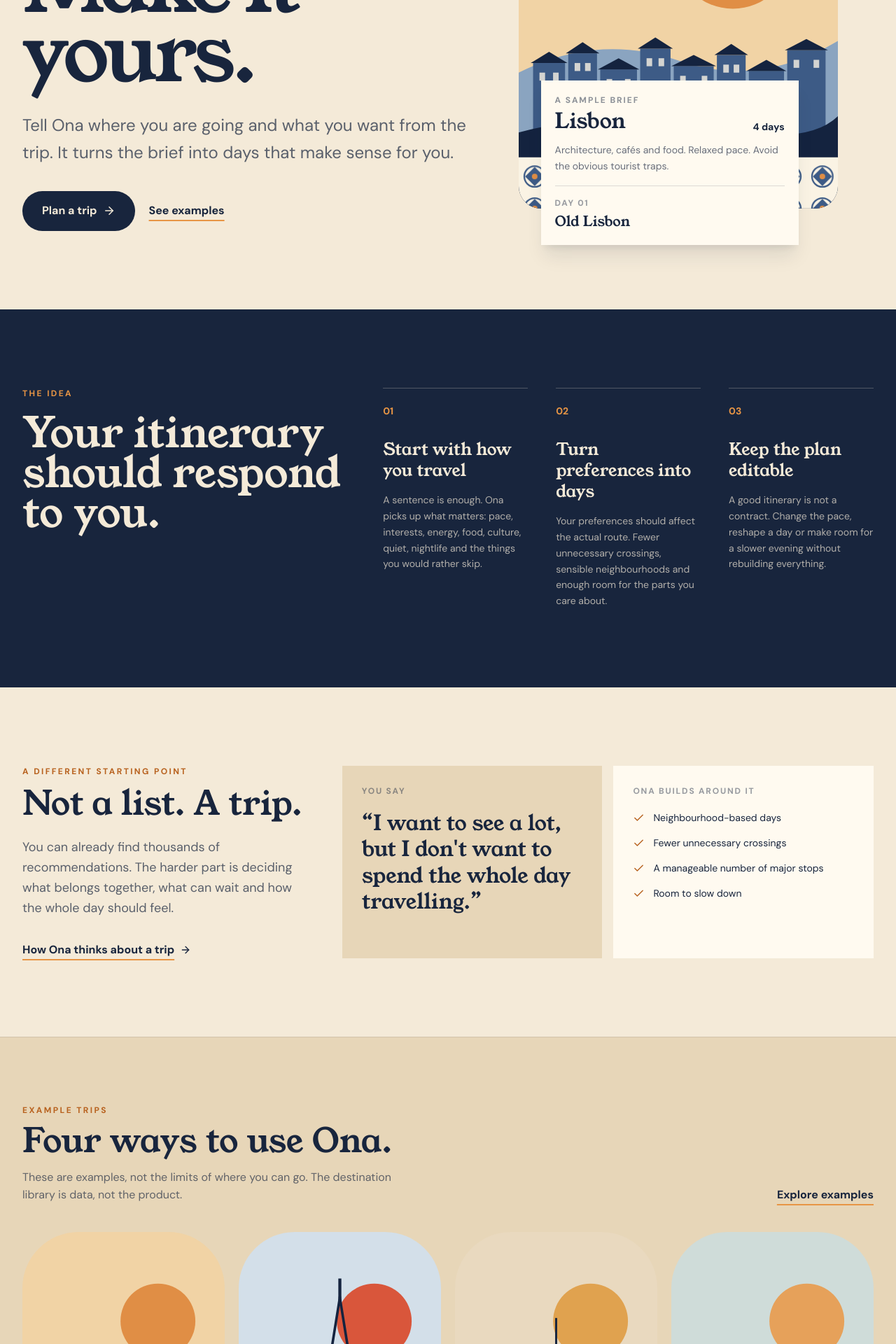
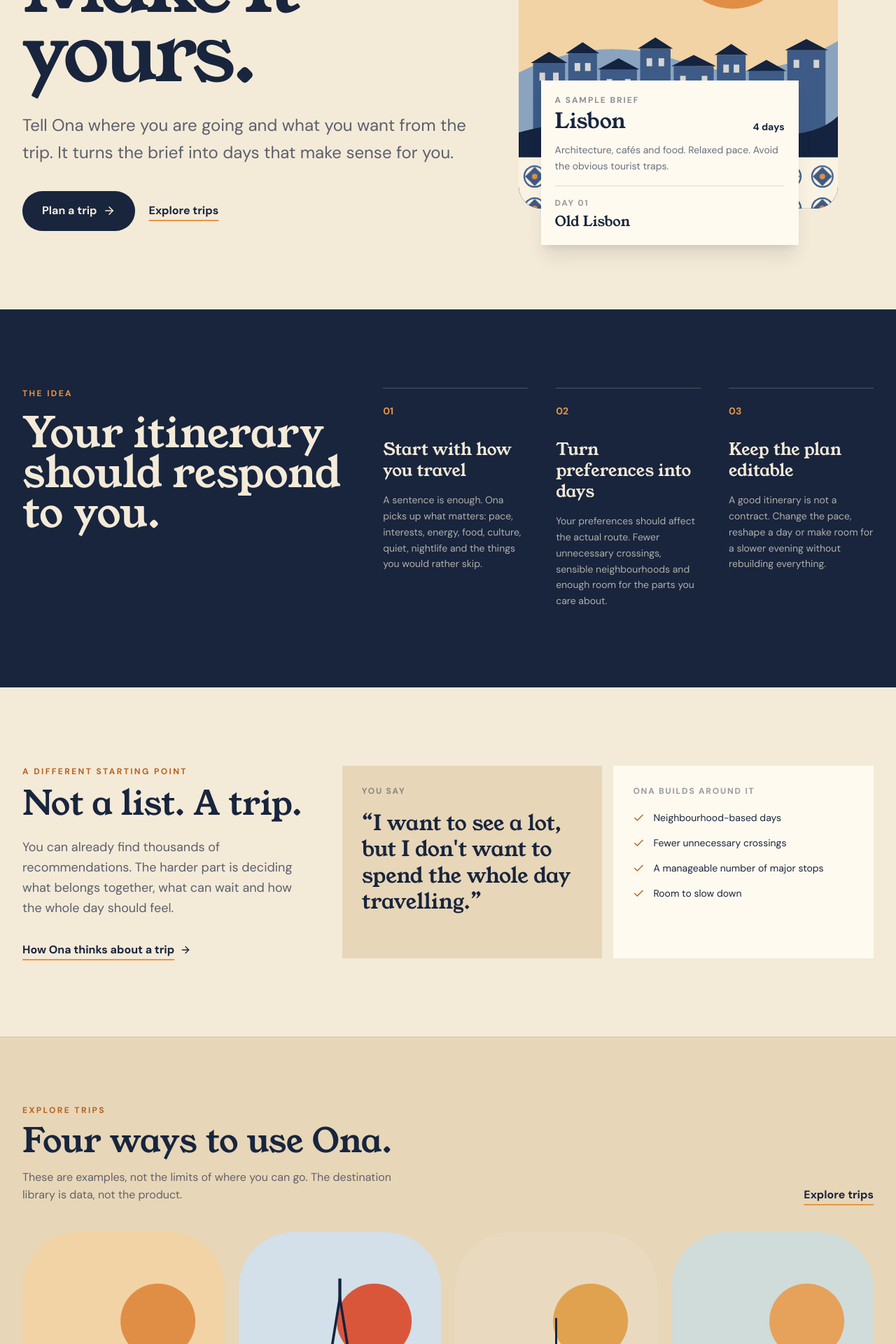
Before and after one commit to Wuraola-Adebisi/Ona, a React (Vite) app: page / in a window 1280 px wide. Shown: the part 465-2385 px from the top of the page at 70% size. Built offline with nearby package versions, Linux system fonts and the light colour scheme.

Commit message:
simplify home navigation language

```diff
--- a/src/pages/Home.tsx
+++ b/src/pages/Home.tsx
@@ -32,7 +32,7 @@ export default function Home() {
                 Plan a trip <ArrowRight size={18} />
               </Link>
               <Link to="/examples" className="font-bold underline decoration-sun decoration-2 underline-offset-8">
-                See examples
+                Explore trips
               </Link>
             </div>
           </div>
@@ -118,11 +118,11 @@ export default function Home() {
         <div className="mx-auto max-w-7xl px-5 py-20 sm:px-8 lg:py-24">
           <div className="flex flex-col justify-between gap-5 md:flex-row md:items-end">
             <div>
-              <p className="text-xs font-bold uppercase tracking-[0.2em] text-sun-deep">Example trips</p>
+              <p className="text-xs font-bold uppercase tracking-[0.2em] text-sun-deep">Explore trips</p>
               <h2 className="mt-3 font-display text-5xl leading-none">Four ways to use Ona.</h2>
               <p className="mt-4 max-w-xl text-navy/65">These are examples, not the limits of where you can go. The destination library is data, not the product.</p>
             </div>
-            <Link to="/examples" className="font-bold underline decoration-sun decoration-2 underline-offset-8">Explore examples</Link>
+            <Link to="/examples" className="font-bold underline decoration-sun decoration-2 underline-offset-8">Explore trips</Link>
           </div>
           <div className="mt-10 grid grid-cols-2 gap-5 lg:grid-cols-4">
             {EXAMPLES.map((example) => (
```
